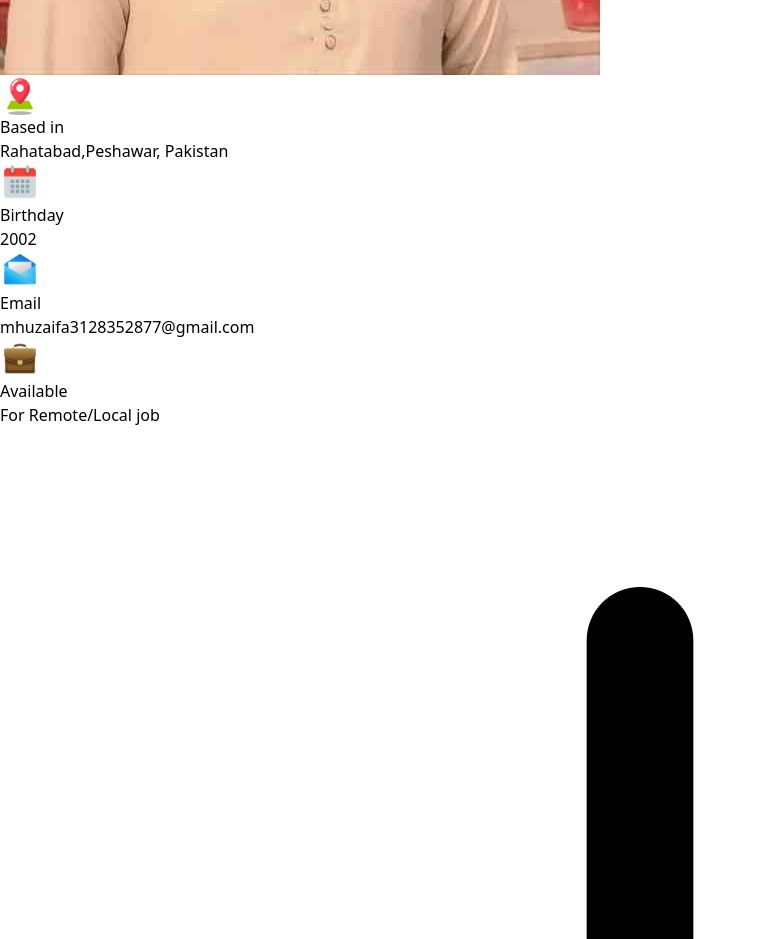
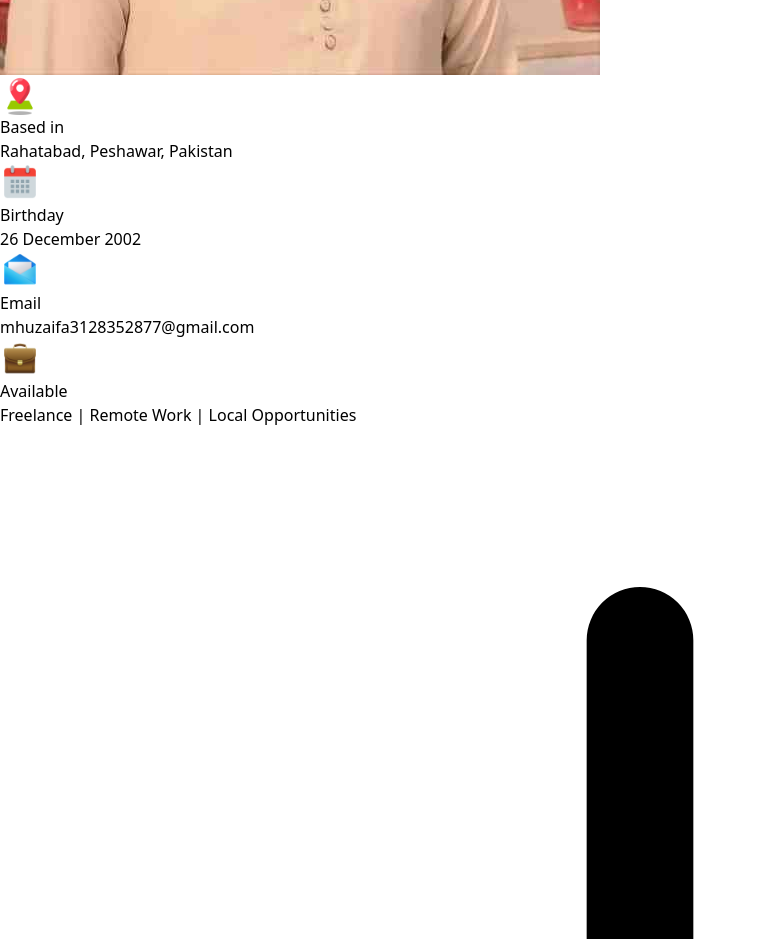
Before and after one commit to mhuzaifa360/mhuzaifa-portfolio, a React (Vite) app: page / in a window 1280 px wide. Shown: the part 4340-5279 px from the top of the page, without its empty margins (0-757 px from the left). Built offline with nearby package versions, Linux system fonts and the light colour scheme.

Commit message:
feat: integrate personal information into About component from huzaifaInfo constant

```diff
--- a/src/components/About.jsx
+++ b/src/components/About.jsx
@@ -6,6 +6,8 @@ import workIcon from '../assets/icons/icons8-work-100.png';
 import mapIcon from '../assets/icons/icons8-address-100.png';
 import dateIcon from '../assets/icons/icons8-date-100.png';
 import mailIcon from '../assets/icons/icons8-mail-100.png';
+
+import { huzaifaInfo } from "./constant/huzaifaInfo";
 
 const About = () => {
   const [isVisible, setIsVisible] = useState(false);
@@ -75,25 +77,25 @@ const About = () => {
                   <div className="bg-[#1a1f36]/50 p-3 rounded-xl flex flex-col items-center text-center border border-[#2a3150] hover:border-[#3b4eff]/50 transition-all">
                     <span className="text-2xl block mb-1"><img src={mapIcon} alt="Location" width={40}/></span>
                     <p className="text-[#b9c3e6] text-xs">Based in</p>
-                    <p className="text-white text-sm font-semibold">Rahatabad,Peshawar, Pakistan</p>
+                    <p className="text-white text-sm font-semibold">{huzaifaInfo.personalInfo.address}</p>
                   </div>
                   <div className="bg-[#1a1f36]/50 p-3 rounded-xl flex flex-col items-center text-center border border-[#2a3150] hover:border-[#3b4eff]/50 transition-all">
                     <span className="text-2xl block mb-1"><img src={dateIcon} alt="Birthday" width={40}/></span>
                     <p className="text-[#b9c3e6] text-xs">Birthday</p>
-                    <p className="text-white text-sm font-semibold">2002</p>
+                    <p className="text-white text-sm font-semibold">{huzaifaInfo.personalInfo.birthday}</p>
                   </div>
                   <div className="bg-[#1a1f36]/50 p-3 rounded-xl flex flex-col items-center text-center border border-[#2a3150] hover:border-[#3b4eff]/50 transition-all">
                     <span className="text-2xl block mb-1"><img src={mailIcon} alt="Email" width={40}/></span>
                     <p className="text-[#b9c3e6] text-xs">Email</p>
                     <p className="text-white text-sm font-semibold truncate">
-                      mhuzaifa3128352877@gmail.com
+                      {huzaifaInfo.personalInfo.email}
                     </p>
                   </div>
                   <div className="bg-[#1a1f36]/50 p-3 rounded-xl flex flex-col items-center text-center border border-[#2a3150] hover:border-[#3b4eff]/50 transition-all">
                     <span className="text-2xl block mb-1"><img src={workIcon} alt="Available" width={40}/></span>
                     <p className="text-[#b9c3e6] text-xs">Available</p>
                     <p className="text-green-400 text-sm font-semibold">
-                      For Remote/Local job
+                      {huzaifaInfo.personalInfo.availability}
                     </p>
                   </div>
                 </div>
--- /dev/null
+++ b/src/components/constant/huzaifaInfo.js
@@ -0,0 +1,120 @@
+export const huzaifaInfo = {
+
+  personalInfo: {
+    firstName: "Muhammad",
+    lastName: "Huzaifa",
+    fullName: "Muhammad Huzaifa",
+    username: "M Huzaifa",
+    title: "Full Stack Developer",
+    bio: "Passionate Full Stack Developer focused on building modern, responsive, and user-friendly web applications using React.js, Node.js, Express.js, Tailwind CSS, and MySQL.",
+    tagline: "Code. Build. Learn. Repeat.",
+    address: "Rahatabad, Peshawar, Pakistan",
+    birthday: "26 December 2002",
+    email: "mhuzaifa3128352877@gmail.com",
+    phone: "+92-(312)-835-2877",
+    availability: "Freelance | Remote Work | Local Opportunities",
+  },
+
+  education: [
+    {
+      institute: "University of Agriculture Peshawar",
+      degree: "Bachelor of Science in Information Technology",
+      status: "Student",
+      cgpa: "3.57/4.0",
+    },
+    {
+      institute: "Razzar Technical Training Center, Swabi",
+      degree: "DIT (Diploma in Information Technology)",
+      status: "Completed",
+      percentage: "80%",
+    },
+  ],
+
+  skills: {
+    frontend: [
+      "React.js",
+      "JavaScript",
+      "HTML5",
+      "CSS3",
+      "Tailwind CSS",
+    ],
+
+    backend: [
+      "Node.js",
+      "Express.js",
+      "REST APIs",
+      "JWT Authentication",
+      "bcrypt",
+      "CORS",
+      "Multer",
+    ],
+
+    database: [
+      "MySQL",
+      "MongoDB",
+    ],
+
+    tools: [
+      "Git",
+      "GitHub",
+      "VS Code",
+      "Postman",
+      "Vercel",
+      "npm",
+    ],
+
+    softSkills: [
+      "Problem Solving",
+      "Communication",
+      "Fast Learner",
+      "Team Collaboration",
+      "Time Management",
+    ],
+  },
+
+  stats: {
+    projectsCompleted: "10+",
+    specialization: "Full Stack Web Development",
+    experienceLevel: "Intermediate",
+  },
+
+  socialLinks: {
+    github: "https://github.com/mhuzaifa360",
+    linkedin: "https://www.linkedin.com/in/muhammad-huzaifa-%E2%9C%94%EF%B8%8F-0b617125b/",
+    youtube: "https://youtube.com/@techbyhuzaifa360?si=Gd-I7mVJucEcQcyS",
+  },
+
+  projects: [
+    {
+      title: "Portfolio Website",
+      category: "Frontend",
+      technologies: ["React.js", "Tailwind CSS", "Framer Motion"],
+      description:
+        "Modern responsive portfolio website with animations and premium UI.",
+    },
+
+    {
+      title: "Teacher Management System",
+      category: "Full Stack",
+      technologies: ["React.js", "Node.js", "Express.js", "MySQL"],
+      description:
+        "Full stack teacher management platform with authentication and dashboard.",
+    },
+
+    {
+      title: "Job Portal",
+      category: "Full Stack",
+      technologies: ["React.js", "Node.js", "MySQL"],
+      description:
+        "Online job portal with search, filtering, and application system.",
+    },
+
+    {
+      title: "Course Platform",
+      category: "Frontend",
+      technologies: ["React.js", "Tailwind CSS"],
+      description:
+        "Responsive online learning platform UI with modern design.",
+    },
+  ],
+};
```
